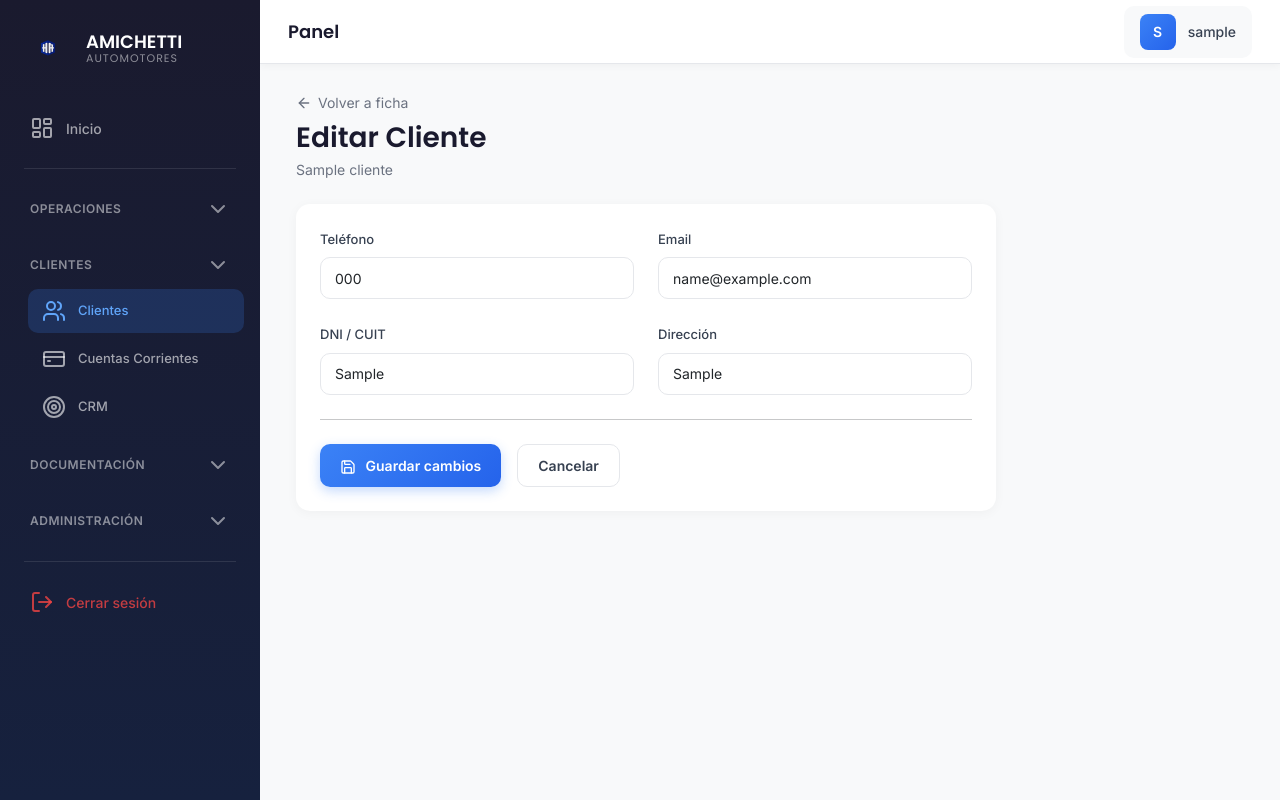
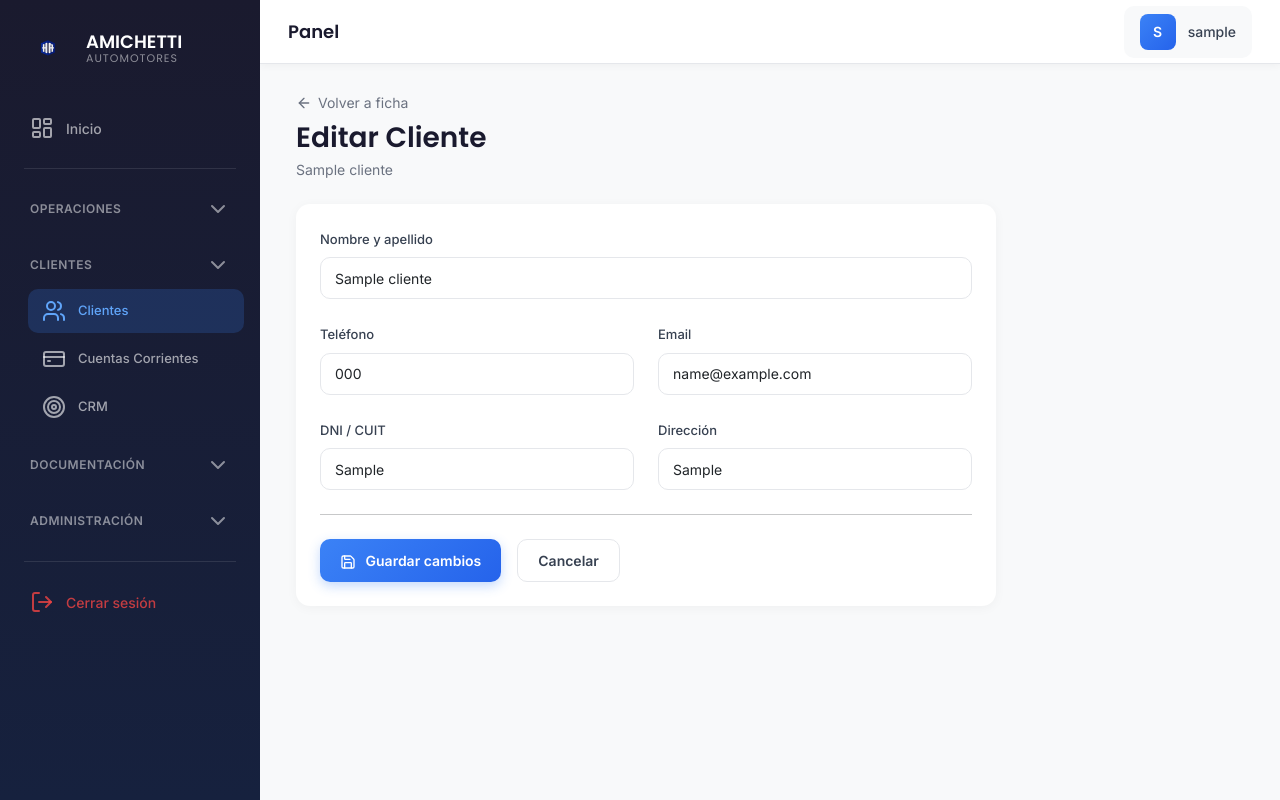
Before and after one commit to vamichetti-sys/concesionario_sistema, a Django app: page /clientes/1/editar/ in a window 1280 px wide. Run offline with Django 5.2, Linux system fonts and the light colour scheme; a user stored in the database is signed in; tables that the repository leaves empty hold one stand-in row (values such as "Sample post"); parts of the project's set-up code (start-up, migrations or seed data) failed here and were passed over; some libraries are stand-ins or nearby versions.

Commit message:
fix(clientes): permitir editar el nombre del cliente
El template de edición no renderizaba el campo nombre_completo (solo lo
mostraba como texto), así que no se podía modificar. Se agrega al formulario.

Co-Authored-By: Claude Opus 4.7 (1M context) <noreply@anthropic.com>

```diff
--- a/clientes/templates/clientes/editar_cliente.html
+++ b/clientes/templates/clientes/editar_cliente.html
@@ -22,6 +22,11 @@
         {% csrf_token %}
 
         <div class="row g-4">
+            <div class="col-12">
+                <label class="form-label">Nombre y apellido</label>
+                {{ form.nombre_completo }}
+            </div>
+
             <div class="col-md-6">
                 <label class="form-label">Teléfono</label>
                 {{ form.telefono }}
```
